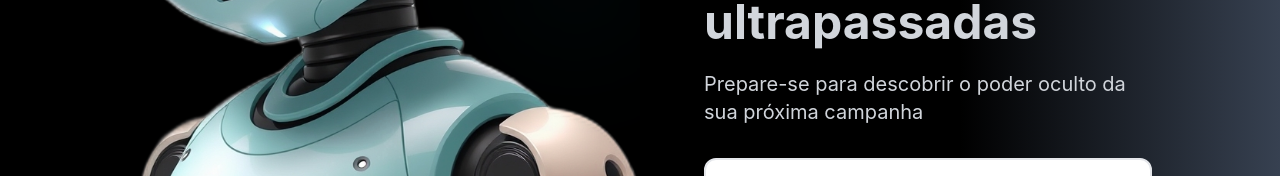
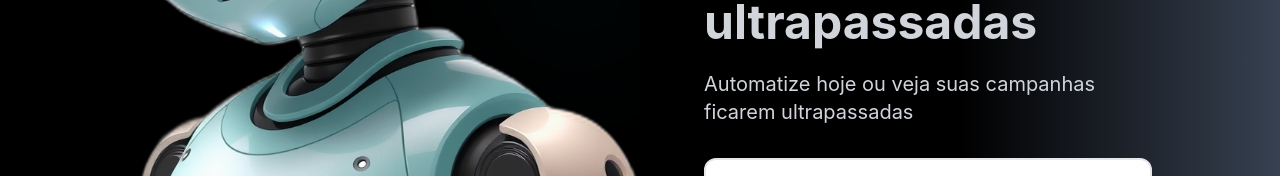
Before and after one commit to tiagoyoko/vibecodelp, a Next.js app: page / in a window 1280 px wide. Shown: the part 450-626 px from the top of the page. Built offline with nearby package versions, Linux system fonts and the light colour scheme.

Commit message:
headline tem texto repetido

```diff
--- a/app/page.tsx
+++ b/app/page.tsx
@@ -93,7 +93,7 @@ export default function Page() {
                         className="text-lg lg:text-xl text-gray-300 mb-8 leading-relaxed"
                         data-oid="g25c9vx"
                     >
-                        Prepare-se para descobrir o poder oculto da sua próxima campanha
+                        Automatize hoje ou veja suas campanhas ficarem ultrapassadas
                     </p>
 
                     {/* Form */}
```
